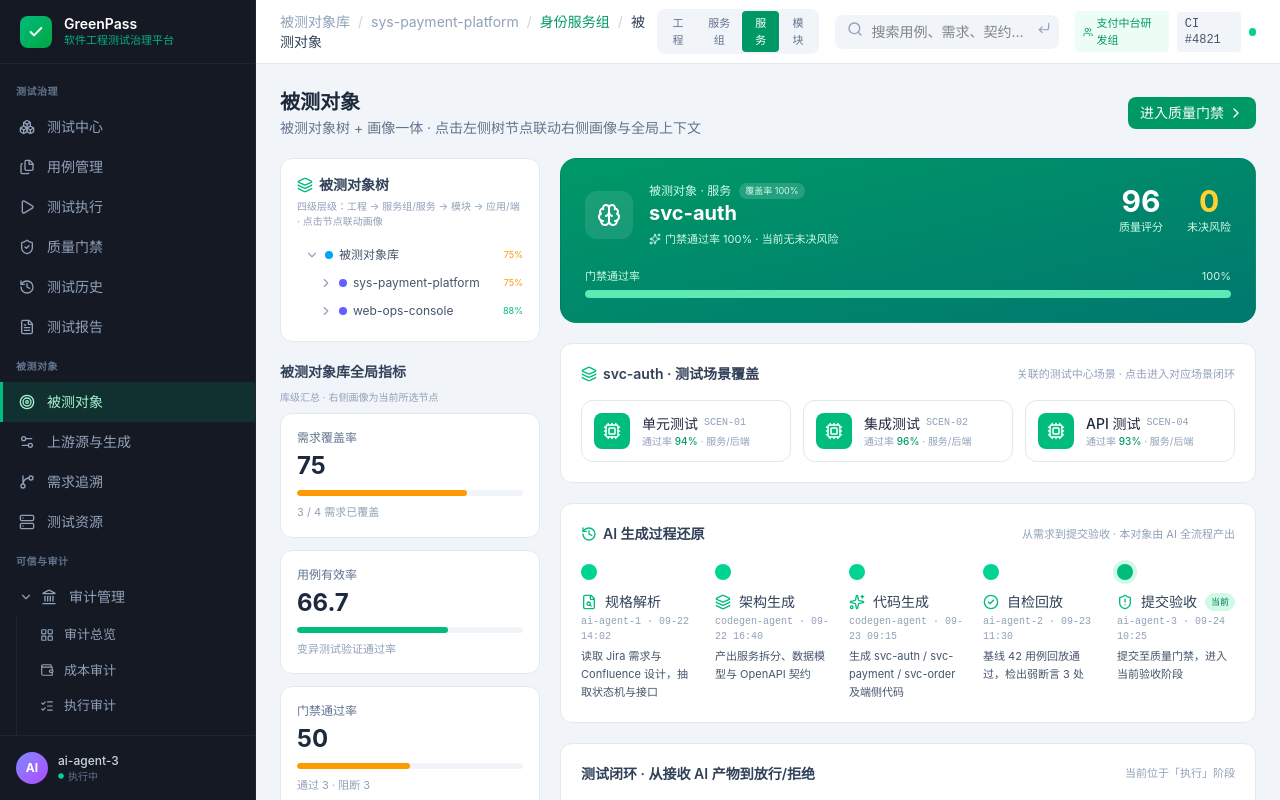
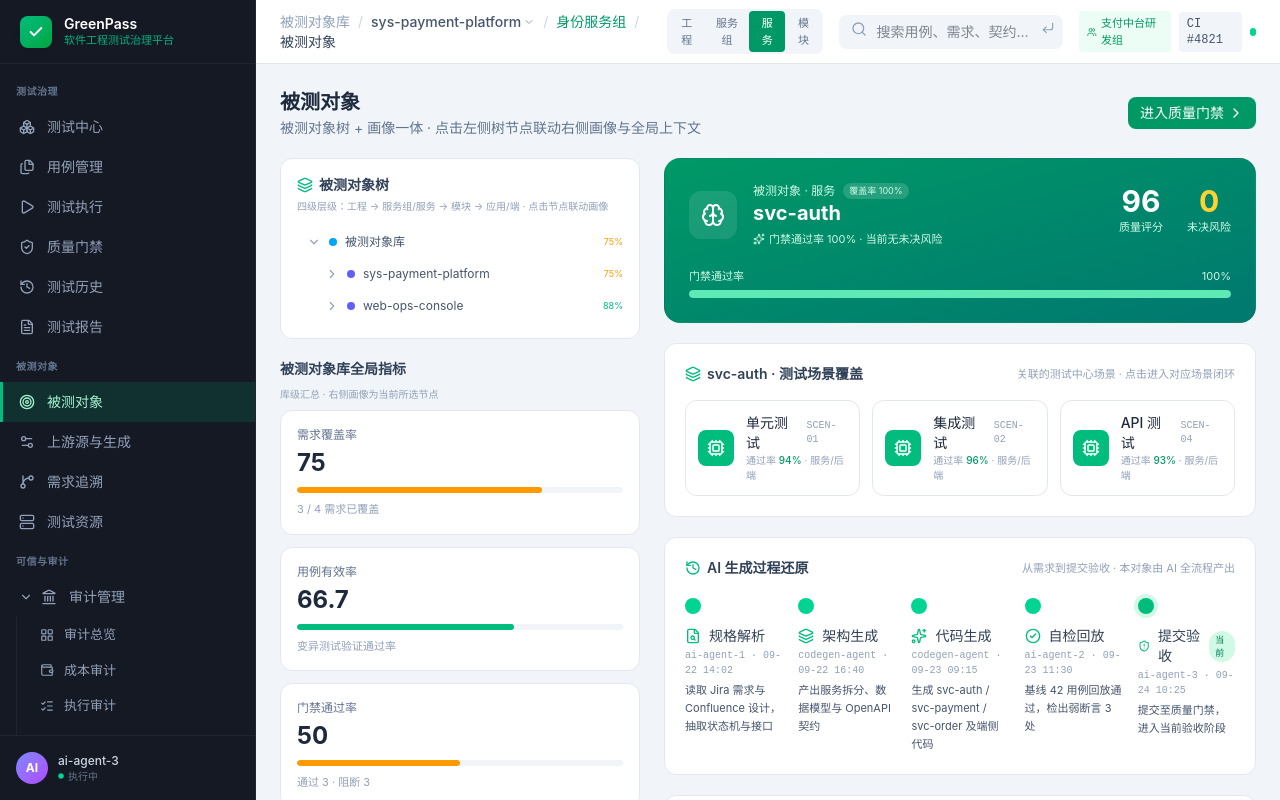
Before and after one commit to openware-io/open-green-pass, a React (Vite) app: page /#/target in a window 1280 px wide. Shown: the top 800 px of the page. Built offline with nearby package versions, Linux system fonts and the light colour scheme.

Commit message:
页首双筛选联动+排版:被测对象维度筛选改为面包屑同级下拉,与层次筛选(工程/服务组/服务/模块)双向联动,移除侧边栏被测对象树,被测对象页树区域放大;PRD v1.7.11

```diff
--- a/src/components/Layout.tsx
+++ b/src/components/Layout.tsx
@@ -2,7 +2,7 @@ import { useState } from 'react';
 import { NavLink, Outlet, useLocation, useNavigate } from 'react-router-dom';
 import { toast } from 'sonner';
 import { SidebarProvider, SidebarInset, Sidebar } from '@/components/ui/sidebar';
-import { NAV_GROUPS, ASSET_TREE, CASES, REQUIREMENTS, CONTRACTS, TEAMS, CURRENT_TEAM_ID, type IAsset, type IAssetNode } from '@/data/mock';
+import { NAV_GROUPS, ASSET_TREE, CASES, REQUIREMENTS, CONTRACTS, TEAMS, CURRENT_TEAM_ID, type IAssetNode } from '@/data/mock';
 import { cn } from '@/lib/utils';
 import { AssetLevelContext, LEVEL_ORDER, LEVEL_LABEL, type AssetLevel } from '@/context';
 import { Target, Settings2, Files, Play, ShieldCheck, ScrollText, GitBranch, ChevronDown, Search, Circle, Check, CornerDownLeft, Users, Wallet, UserCog, History, FileText, Landmark, ListChecks, Server, Brain, LayoutGrid, Boxes } from 'lucide-react';
@@ -39,56 +39,39 @@ function findChain(node: IAssetNode, id: string): IAssetNode[] | null {
   return null;
 }
 
-function AssetGroup({ node, depth, selectedId, onSelect, expanded, onExpand }: {
-  node: IAssetNode; depth: number; selectedId: string;
-  onSelect: (a: IAsset) => void; expanded: Record<string, boolean>;
-  onExpand: (id: string, defaultOpen: boolean) => void;
+
+const TYPE_LEVEL_COLOR: Record<string, string> = {
+  project: 'bg-indigo-500', 'service-group': 'bg-sky-500', service: 'bg-emerald-500',
+  module: 'bg-teal-500', app: 'bg-purple-500', end: 'bg-amber-500',
+};
+
+// 被测对象维度下拉：点击面包屑中间节点，显示同级被测对象选项，选中联动全局上下文
+function CrumbSelect({ label, siblings, currentId, onSelect }: {
+  label: string; siblings: IAssetNode[]; currentId: string; onSelect: (n: IAssetNode) => void;
 }) {
-  const isOpen = expanded[node.id] ?? (node.type === 'service' ? false : true);
-  const icon = node.type === 'app' ? '▢' : node.type === 'end' ? '▢' : node.type === 'service' ? '●' : '◈';
-  const iconColor =
-    node.type === 'service' ? 'text-emerald-400'
-    : node.type === 'app' ? 'text-blue-400'
-    : node.type === 'end' ? 'text-purple-400'
-    : 'text-amber-400';
-
-  if (node.children) {
-    return (
-      <div>
-        <button
-          type="button"
-          onClick={() => { if (node.type === 'service') onSelect(node); onExpand(node.id, node.type === 'service' ? false : true); }}
-          className="flex w-full items-center px-2 py-1.5 rounded text-slate-300 hover:bg-white/5 text-left"
-        >
-          <ChevronDown className={cn('w-3 h-3 text-slate-500 mr-1 transition-transform', !isOpen && '-rotate-90')} />
-          <span className={cn(iconColor, 'mr-2 text-xs')}>{icon}</span>
-          <span className={cn('text-xs', depth === 0 ? 'font-medium' : '')}>{node.name}</span>
-          {(node.type === 'service-group' || node.type === 'project') && <span className="ml-1 text-[9px] text-slate-600">{node.children.length}</span>}
-        </button>
-        {isOpen && (
-          <div className={cn('ml-3', depth >= 1 && 'ml-4')}>
-            {node.children.map((child) => (
-              <AssetGroup key={child.id} node={child} depth={depth + 1} selectedId={selectedId}
-                onSelect={onSelect} expanded={expanded} onExpand={onExpand} />
-            ))}
-          </div>
-        )}
-      </div>
-    );
-  }
-
+  const [open, setOpen] = useState(false);
   return (
-    <button
-      type="button"
-      onClick={() => onSelect(node)}
-      className={cn('flex w-full items-center px-2 py-1.5 rounded text-slate-300 hover:bg-white/5 text-left',
-        selectedId === node.id && 'bg-emerald-500/20 text-emerald-200')}
-    >
-      <span className="w-3 mr-1" />
-      <span className={cn(iconColor, 'mr-2 text-xs')}>{icon}</span>
-      <span className="text-xs">{node.name}</span>
-      <span className={cn('ml-auto text-[9px]', node.coverage >= 85 ? 'text-emerald-400' : 'text-amber-400')}>{node.coverage}%</span>
-    </button>
+    <span className="relative inline-flex items-center">
+      <button type="button" onClick={() => setOpen(!open)}
+        className="inline-flex items-center gap-0.5 text-slate-600 hover:text-emerald-600 font-medium">
+        {label}<ChevronDown className="w-3 h-3 text-slate-400" />
+      </button>
+      {open && (
+        <div className="absolute top-full left-0 mt-1 z-50 bg-white border border-slate-200 rounded-lg shadow-lg py-1 min-w-[190px] max-h-[300px] overflow-y-auto">
+          <div className="px-3 py-1 text-[10px] text-slate-400">同级被测对象 · {siblings.length} 项</div>
+          {siblings.map((s) => (
+            <button key={s.id} type="button" onClick={() => { onSelect(s); setOpen(false); }}
+              className={'block w-full text-left px-3 py-1.5 text-xs ' + (s.id === currentId ? 'bg-emerald-50 text-emerald-600 font-medium' : 'text-slate-600 hover:bg-slate-50')}>
+              <span className="inline-flex items-center gap-1.5">
+                <span className={'w-1.5 h-1.5 rounded-sm ' + (TYPE_LEVEL_COLOR[s.type] ?? 'bg-slate-300')} />
+                {s.name}
+              </span>
+              <span className="ml-2 text-[9px] text-slate-400">{s.coverage}%</span>
+            </button>
+          ))}
+        </div>
+      )}
+    </span>
   );
 }
 
@@ -96,7 +79,6 @@ export function Layout() {
   const location = useLocation();
   const navigate = useNavigate();
   const [selectedAsset, setSelectedAsset] = useState<IAssetNode>(ASSET_TREE.children![0].children![0].children![0]);
-  const [expanded, setExpanded] = useState<Record<string, boolean>>({});
   const [navOpen, setNavOpen] = useState<Record<string, boolean>>({});
   const [level, setLevel] = useState<AssetLevel>('service');
   const [query, setQuery] = useState('');
@@ -110,6 +92,12 @@ export function Layout() {
   };
   const chain = findChain(ASSET_TREE, selectedAsset.id) ?? [ASSET_TREE];
   const crumbs = chain.slice(0, Math.min(LEVEL_ORDER.indexOf(level) + 1, chain.length));
+  // 面包屑选中同级被测对象：同步全局上下文 + 层次高亮（与被测对象维度/层次两筛选联动）
+  const selectCrumb = (node: IAssetNode) => {
+    setSelectedAsset(node);
+    const TYPE_LEVEL: Record<string, AssetLevel> = { project: 'system', 'service-group': 'group', service: 'service', module: 'module', app: 'module', end: 'module' };
+    setLevel(TYPE_LEVEL[node.type] ?? 'service');
+  };
 
 
   // 全局搜索（原型 mock）：在用例/需求/契约/服务/页面 多类索引中模糊匹配
@@ -204,14 +192,7 @@ export function Layout() {
               </div>
             ))}
 
-            <div className="px-4 py-2 mt-3 text-[10px] font-semibold text-slate-500 uppercase tracking-wider flex items-center justify-between">
-              <span>被测对象树</span>
-              <span className="text-slate-600 text-[9px]">v2.1</span>
-            </div>
-            <div className="px-2 text-sm">
-              <AssetGroup node={ASSET_TREE} depth={0} selectedId={selectedAsset.id}
-                onSelect={setSelectedAsset} expanded={expanded} onExpand={(id, def) => setExpanded((p) => ({ ...p, [id]: !(p[id] ?? def) }))} />
-            </div>
+
           </nav>
 
           <div className="p-4 border-t border-white/5">
@@ -231,11 +212,15 @@ export function Layout() {
 
       <SidebarInset className="flex flex-col overflow-hidden !bg-slate-100">
         <header className="h-16 bg-white border-b border-slate-200 flex items-center px-6 flex-shrink-0">
-          <div className="text-sm text-slate-500">
+          <div className="flex items-center text-sm text-slate-500 gap-0 flex-wrap">
             {crumbs.map((n, i) => (
               <span key={n.id} className="inline-flex items-center">
                 {i > 0 && <span className="mx-2 text-slate-300">/</span>}
-                <span className={i === crumbs.length - 1 ? 'text-emerald-600 font-medium' : 'text-slate-400'}>{n.name}</span>
+                {i > 0 && i < crumbs.length - 1 ? (
+                  <CrumbSelect label={n.name} siblings={crumbs[i - 1]?.children ?? []} currentId={n.id} onSelect={selectCrumb} />
+                ) : (
+                  <span className={i === crumbs.length - 1 ? 'text-emerald-600 font-medium' : 'text-slate-400'}>{n.name}</span>
+                )}
               </span>
             ))}
             <span className="mx-2 text-slate-300">/</span>
--- a/src/pages/TargetPage/TargetPage.tsx
+++ b/src/pages/TargetPage/TargetPage.tsx
@@ -55,8 +55,8 @@ function TreeNode({ node, activeId, onSelect, depth }: {
       <div
         role="button"
         onClick={() => { if (hasChildren) setOpen(!open); onSelect(node); }}
-        className={'flex items-center gap-1.5 rounded-md py-1.5 cursor-pointer select-none ' + (active ? 'bg-emerald-50 text-emerald-700 font-medium' : 'text-slate-600 hover:bg-slate-50')}
-        style={{ paddingLeft: depth * 14 + 8 }}
+        className={'flex items-center gap-2 rounded-lg py-2 cursor-pointer select-none ' + (active ? 'bg-emerald-50 text-emerald-700 font-medium' : 'text-slate-600 hover:bg-slate-50')}
+        style={{ paddingLeft: depth * 18 + 10 }}
       >
         {hasChildren
           ? (open ? <ChevronDown className="w-3.5 h-3.5 text-slate-400 flex-shrink-0" /> : <ChevronRight className="w-3.5 h-3.5 text-slate-400 flex-shrink-0" />)
@@ -90,7 +90,7 @@ export default function TargetPage() {
         <PrimaryButton><Link to="/gate" className="flex items-center gap-1">进入质量门禁<ChevronRight className="w-4 h-4" /></Link></PrimaryButton>
       </PageHeader>
 
-      <div className="grid grid-cols-[260px_1fr] gap-5 items-start">
+      <div className="grid grid-cols-[360px_1fr] gap-6 items-start">
         {/* ===== 左侧：被测对象树（一体化导航） ===== */}
         <aside className="space-y-5">
           <div className="card bg-white rounded-xl border border-slate-200 p-4">
```
Also changed, not shown: 2 other files (tests, documents, lock files or other folders).
